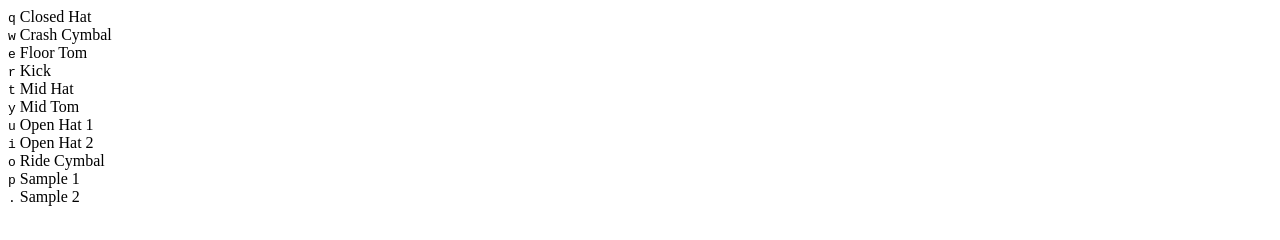
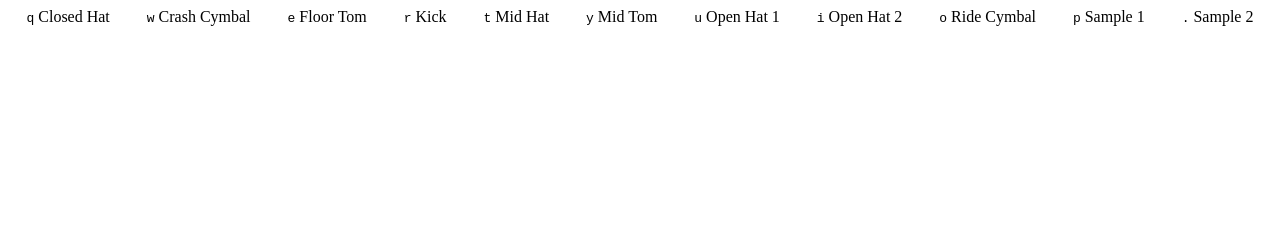
Before and after one commit to juansrx/javascript30, a plain HTML site: page drumkit/index.html in a window 1280 px wide. Drawn offline with Linux system fonts and the light colour scheme.

Commit message:
feat: styles.css with flexbox layout for the drum-keys container

```diff
--- a/drumkit/index.html
+++ b/drumkit/index.html
@@ -2,9 +2,11 @@
 <html lang="en">
     <head>
         <meta charset="UTF-8" />
-        <meta name="viewport" content="width=device-width" />
+        <meta name="viewport" content="width=device-width, initial-scale=1.0" />
 
         <script src="./src/javascript/app.js" defer></script>
+
+        <link rel="stylesheet" href="./src/css/styles.css" />
 
         <title>Javascript Drumkit</title>
     </head>
--- /dev/null
+++ b/drumkit/src/css/styles.css
@@ -0,0 +1,13 @@
+/*
+    Interface style and layout
+*/
+
+* {
+    box-sizing: border-box;
+}
+
+.drum-keys {
+    display: flex;
+    align-items: center;
+    justify-content: space-around;
+}
```
